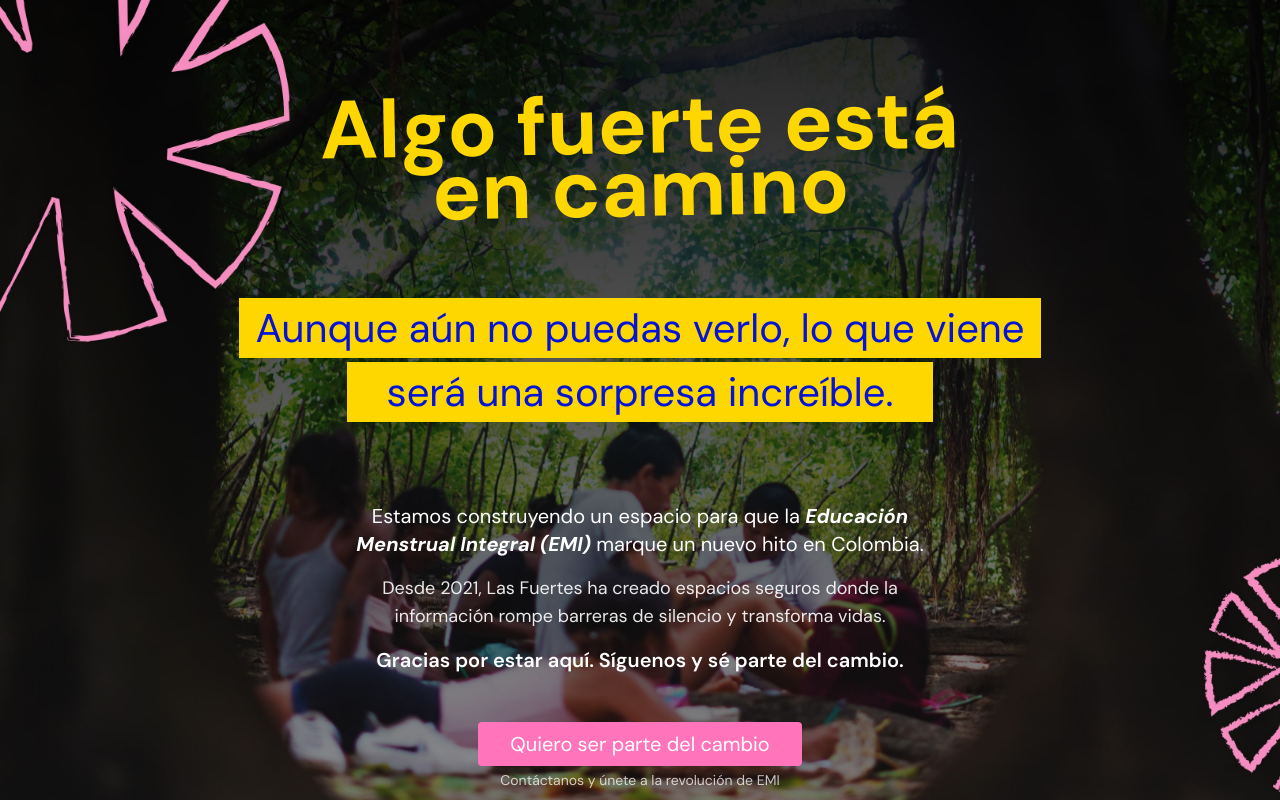
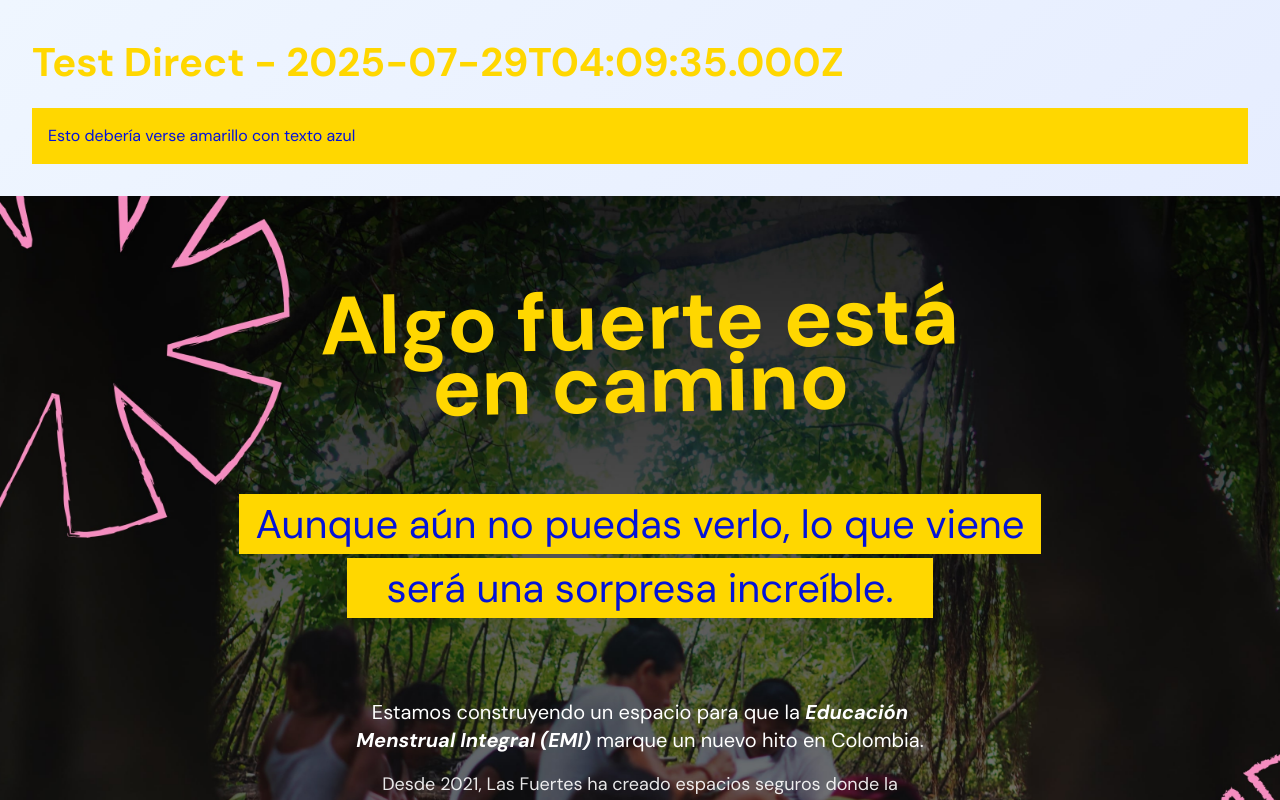
Before and after one commit to Las-Fuertes/landinglasfuertes, a Next.js app: page / in a window 1280 px wide. Shown: the top 800 px of the page. Built offline with nearby package versions, Linux system fonts and the light colour scheme.

Commit message:
color test

```diff
--- a/pages/index.tsx
+++ b/pages/index.tsx
@@ -17,6 +17,16 @@ export default function Home({ timestamp }: HomeProps) {
       </Head>
 
       <main className="min-h-screen bg-gradient-to-br from-blue-50 to-indigo-100">
+        {/* Test simple */}
+        <div className="p-8">
+          <h1 className="text-brand-yellow text-[40px] font-bold">
+            Test Direct - {timestamp}
+          </h1>
+          <div className="bg-brand-yellow p-4 mt-4">
+            <p className="text-brand-blue">Esto debería verse amarillo con texto azul</p>
+          </div>
+        </div>
+
         <ComingSoon timestamp={timestamp} />
       </main>
     </>
```
